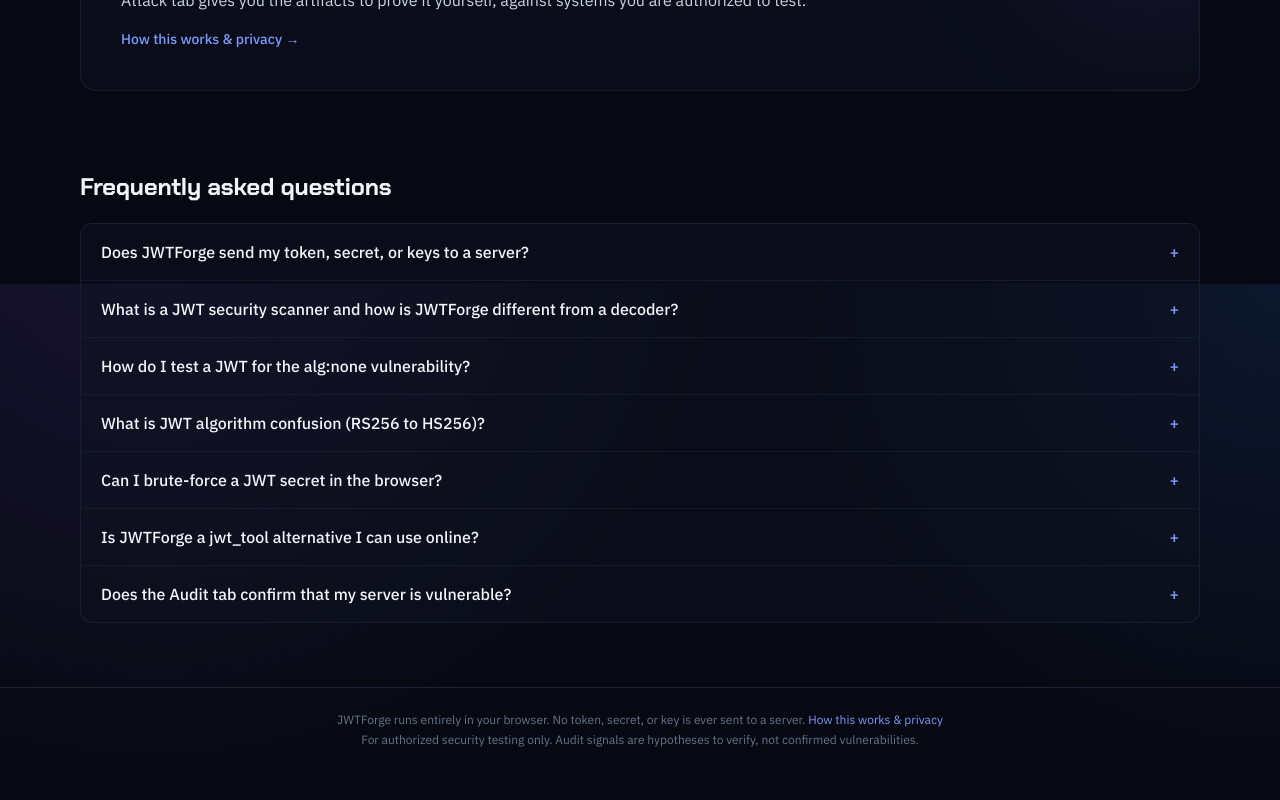
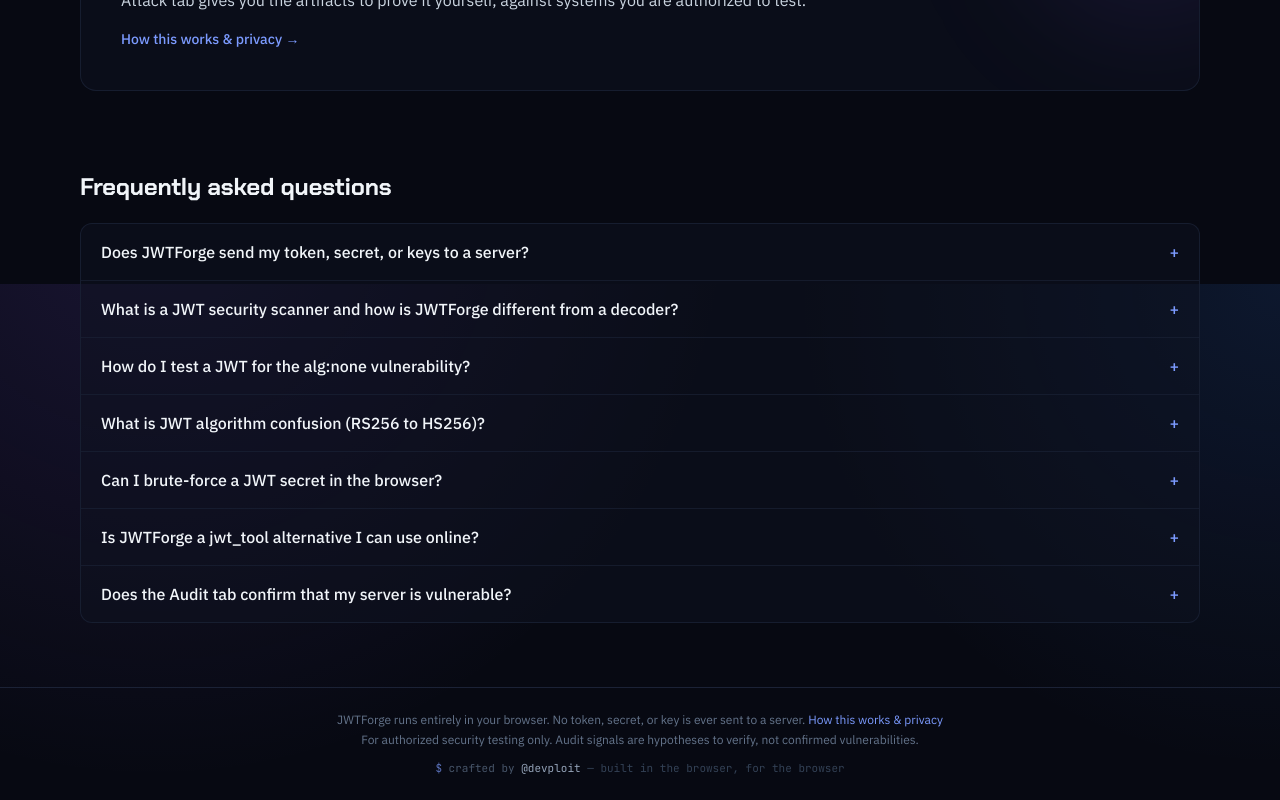
Before and after one commit to devploit/jwtforge, a Next.js app: page / in a window 1280 px wide. Shown: the part 1316-2116 px from the top of the page. Before the commit the page ends 2088 px from the top, so only its background shows below. Built offline with nearby package versions, Linux system fonts and the light colour scheme.

Commit message:
chore: author credit — crafted by @devploit, link to X
Adds a techie terminal-style footer credit ('$ crafted by @devploit') linking
to https://x.com/devploit (rel=me), and sets the author/creator metadata to
devploit with the X profile URL for attribution + SEO.

```diff
--- a/src/app/layout.tsx
+++ b/src/app/layout.tsx
@@ -55,8 +55,8 @@
     "jwt brute force",
   ],
   applicationName: "JWTForge",
-  authors: [{ name: "JWTForge" }],
-  creator: "JWTForge",
+  authors: [{ name: "devploit", url: "https://x.com/devploit" }],
+  creator: "devploit",
   category: "technology",
   alternates: { canonical: "/" },
   openGraph: {
@@ -144,6 +144,18 @@
               For authorized security testing only. Audit signals are
               hypotheses to verify, not confirmed vulnerabilities.
             </p>
+            <p className="mt-3 font-mono text-[11px] text-slate-600">
+              <span className="text-accent/70">$</span> crafted by{" "}
+              <a
+                href="https://x.com/devploit"
+                target="_blank"
+                rel="noopener noreferrer me"
+                className="text-slate-400 transition-colors hover:text-accent"
+              >
+                @devploit
+              </a>{" "}
+              <span className="text-slate-700">— built in the browser, for the browser</span>
+            </p>
           </footer>
           <AnalyticsClient />
           <ServiceWorkerRegister />
```
